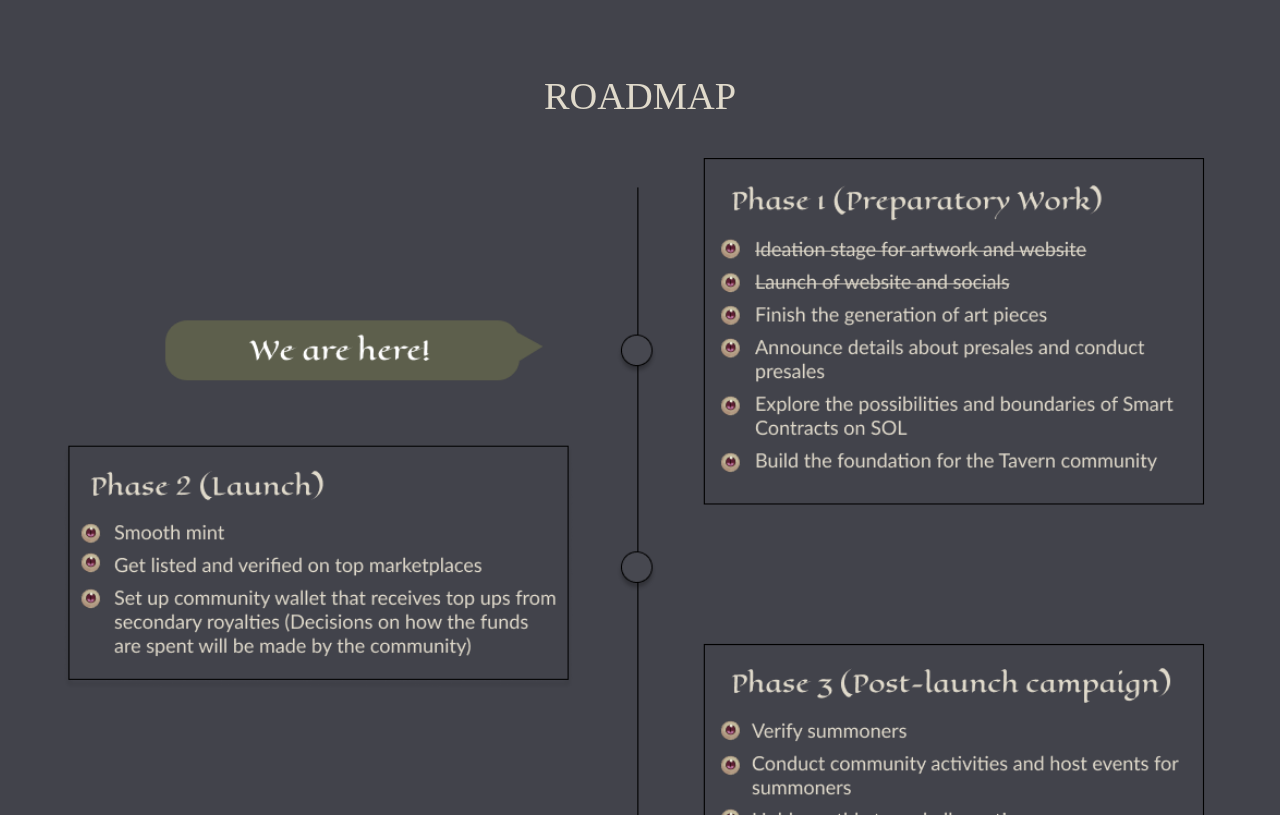
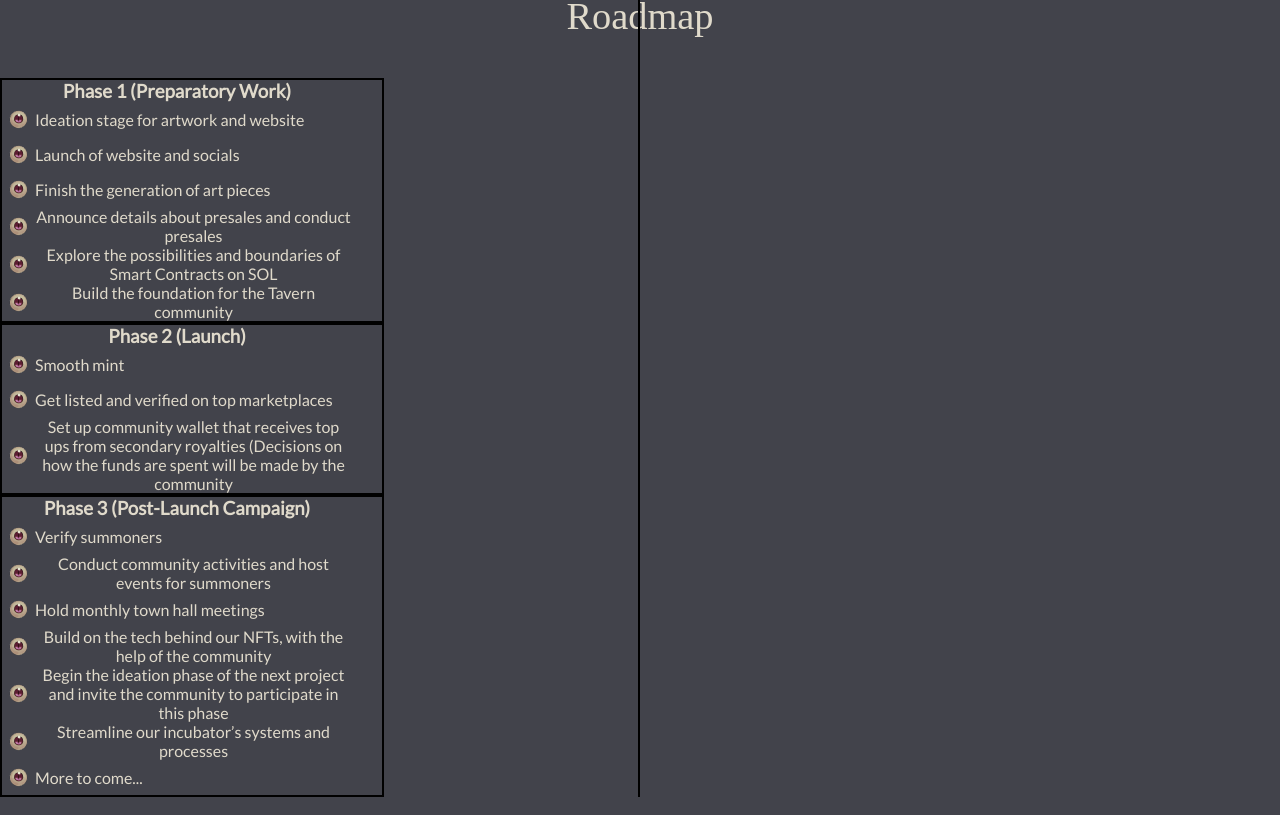
Before and after one commit to matthew-chua/SummonersTavernWeb, a React (Create React App) app: page / in a window 1280 px wide. Shown: the part 2845-3660 px from the top of the page. Built offline with nearby package versions, Linux system fonts and the light colour scheme; a web font is replaced by a local one.

Commit message:
roadmap half done

```diff
--- a/src/Sections/Elders/EldersNew.module.css
+++ b/src/Sections/Elders/EldersNew.module.css
@@ -70,7 +70,7 @@
 }
 .desc {
   padding-top: 2rem;
-  font-size: 1.4vw;
+  font-size: 1.2vw;
   width: 15vw;
 }
 .elder {
--- /dev/null
+++ b/src/Sections/Timeline.js
@@ -0,0 +1,19 @@
+import React from 'react'
+
+import data from "./TimelineData";
+
+//components
+import TimelineItem from './TimelineItem';
+
+//css
+import classes from "./Timeline.module.css";
+
+export default function Timeline() {
+    return (
+        <div className={classes.root}>
+            {data.map((item)=>(
+                <TimelineItem data={item} className={classes.item}/>
+            ))}
+        </div>
+    )
+}
--- /dev/null
+++ b/src/Sections/Timeline.module.css
@@ -0,0 +1,6 @@
+.root{
+
+}
+.item:nth-child(odd){
+    align-self: flex-end;
+}
--- /dev/null
+++ b/src/Sections/TimelineData.js
@@ -0,0 +1,35 @@
+const data = [
+  {
+    title: "Phase 1 (Preparatory Work)",
+    content: [
+      "Ideation stage for artwork and website",
+      "Launch of website and socials",
+      "Finish the generation of art pieces",
+      "Announce details about presales and conduct presales",
+      "Explore the possibilities and boundaries of Smart Contracts on SOL",
+      "Build the foundation for the Tavern community"
+    ]
+  },
+  {
+    title: "Phase 2 (Launch)",
+    content: [
+      "Smooth mint",
+      "Get listed and verified on top marketplaces",
+      "Set up community wallet that receives top ups from secondary royalties (Decisions on how the funds are spent will be made by the community"
+    ]
+  },
+  {
+    title: "Phase 3 (Post-Launch Campaign)",
+    content: [
+      "Verify summoners",
+      "Conduct community activities and host events for summoners",
+      "Hold monthly town hall meetings",
+      "Build on the tech behind our NFTs, with the help of the community",
+      "Begin the ideation phase of the next project and invite the community to participate in this phase",
+      "Streamline our incubator’s systems and processes",
+      "More to come..."
+    ]
+  },
+];
+
+export default data
--- /dev/null
+++ b/src/Sections/TimelineItem.js
@@ -0,0 +1,24 @@
+import React from "react";
+
+//assets
+import eye from "../Assets/eye.png";
+
+//css
+import classes from "./TimelineItem.module.css";
+
+export default function TimelineItem({ data }) {
+  return (
+    <div className={classes.root}>
+      <div className={classes.content}>
+        <h3>{data.title}</h3>
+        {data.content.map((point) => (
+          <div className={classes.bullets}>
+            <img src={eye} />
+            <p>{point}</p>
+          </div>
+        ))}
+      </div>
+      <span className={classes.circle}/>
+    </div>
+  );
+}
--- /dev/null
+++ b/src/Sections/TimelineItem.module.css
@@ -0,0 +1,23 @@
+.root{
+    width: 30vw;
+    border-style: solid;
+    border-width: 2px;
+    border-color: black;
+    display: flex;
+    justify-content: flex-end;
+    margin: 10px, 0;
+    padding-right: 30px;
+
+}
+
+.content{
+
+}
+.title{
+
+}
+
+.bullets{
+    display: flex;
+    align-items: center;
+}
--- a/src/Sections/Vision.js
+++ b/src/Sections/Vision.js
@@ -2,6 +2,7 @@ import React from "react";
 
 //assets
 import timeline from "../Assets/roadmap.png";
+import Timeline from "./Timeline";
 
 //css
 import classes from "./Vision.module.css";
@@ -9,8 +10,8 @@ import classes from "./Vision.module.css";
 export default function Vision() {
   return (
     <div className={classes.root} id="roadmap">
-      <h1 className={classes.title}>ROADMAP</h1>
-      <img src={timeline} className={classes.pic} />
+      <h1 className={classes.title}>Roadmap</h1>
+      <Timeline/>
     </div>
   );
 }
--- a/src/Sections/Vision.module.css
+++ b/src/Sections/Vision.module.css
@@ -1,8 +1,16 @@
 .root{
-    padding-top: 5rem;
+    display: flex;
+    flex-direction: column;
+    position: relative;
 }
-.pic{
-    width: 90vw;
+
+.root::after{
+    background-color: black;
+    content: "";
+    position: absolute;
+    width: 2px;
+    height: 100%;
+    left: calc(50% - 2px);
 }
 
 .title {
@@ -10,9 +18,3 @@
     font-size: 3vw;
     margin-bottom: 5vh;
   }
-
-  @media only screen and (max-width: 800px) {
-    .title {
-        font-size: 8vw;
-      }
-  }
```
Also changed, not shown: src/Assets/eye.png (added), 1 other file (tests, documents, lock files or other folders).
